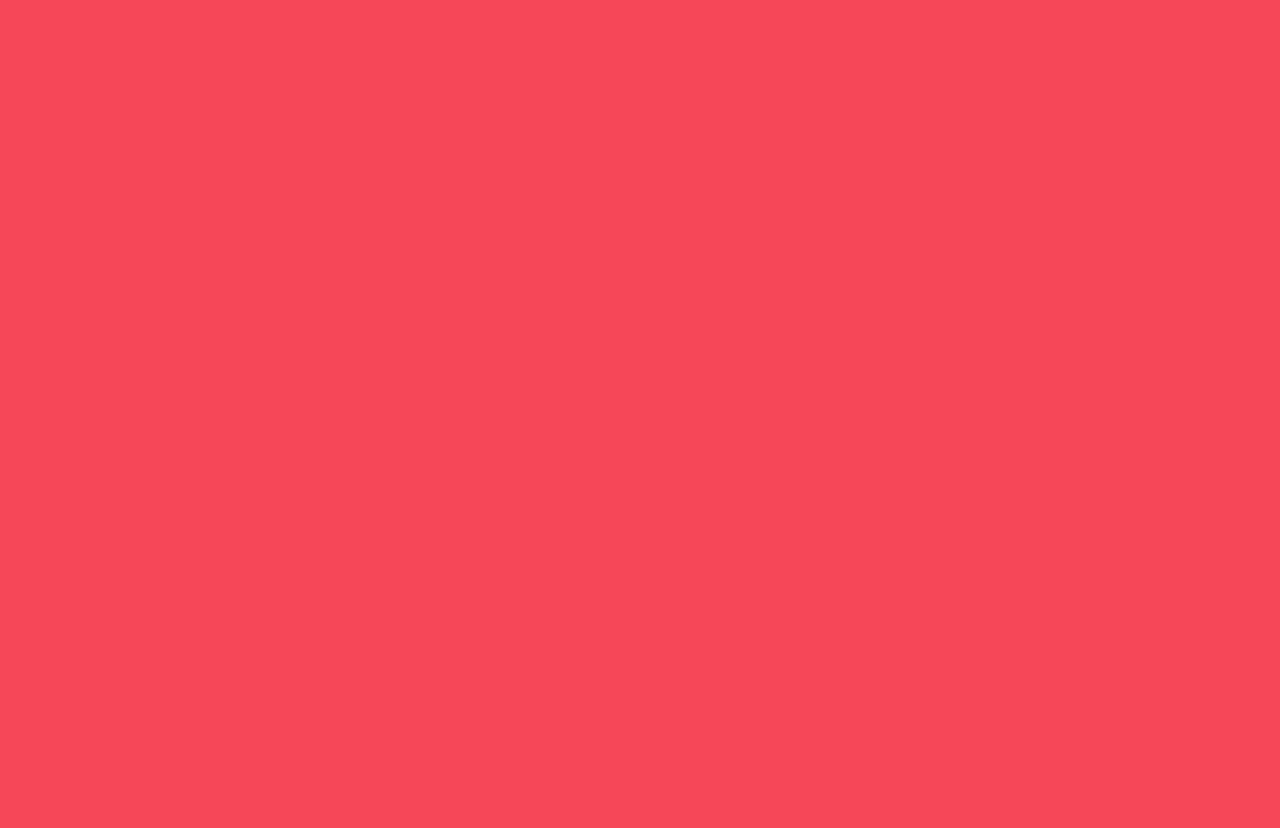
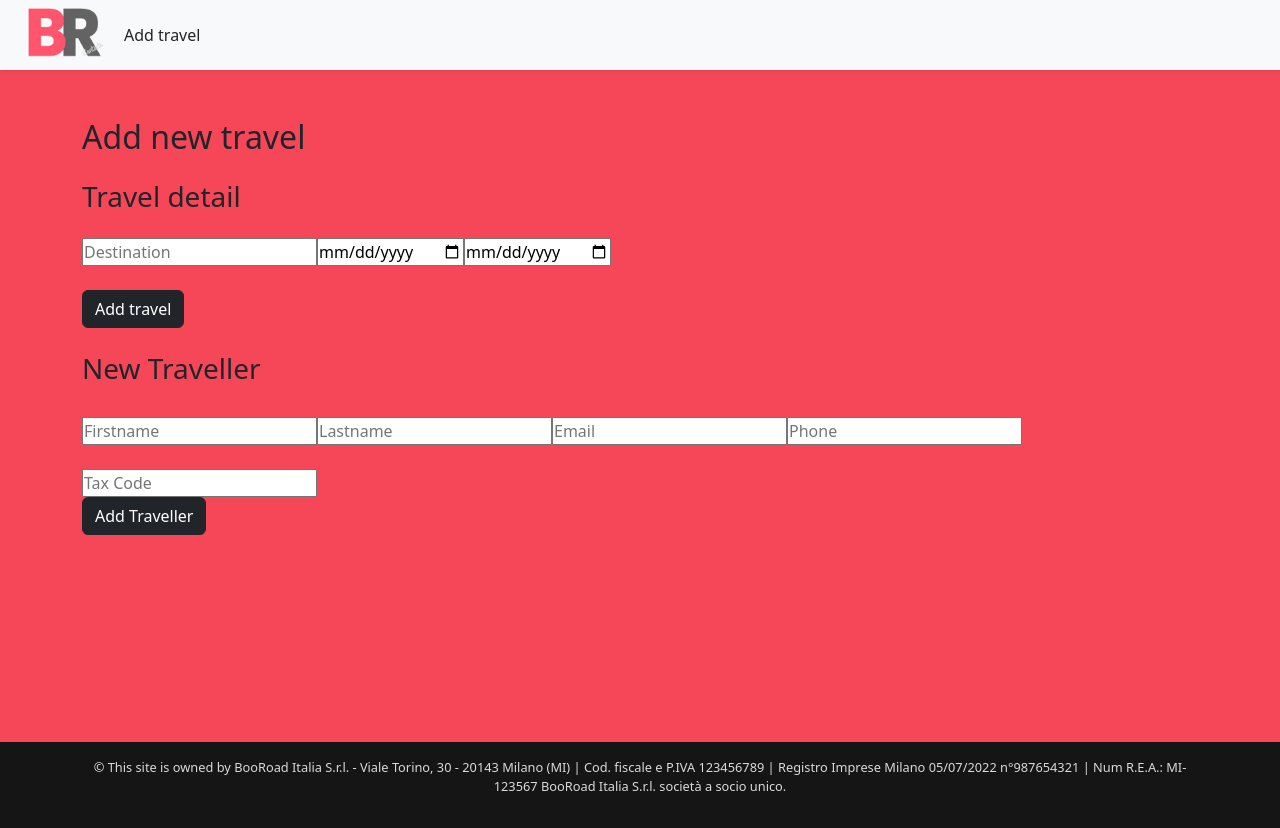
Before and after one commit to GiuseppeFiliberto/BooRoad, a React (Vite) app: page /add-travel in a window 1280 px wide. Before the commit this address had no page. Before the commit the page ends 800 px from the top, so only its background shows below. Built offline with nearby package versions, Linux system fonts and the light colour scheme; a web font is replaced by a local one.

Commit message:
Add AddTravel component and update routing; enhance Header and CSS styles

```diff
--- a/src/App.jsx
+++ b/src/App.jsx
@@ -4,6 +4,7 @@ import { BrowserRouter, Routes, Route } from 'react-router-dom';
 import DefaultLayout from './Layouts/DefaultLayout';
 import HomePage from './Pages/HomePage';
 import Traveldetailcard from './Pages/TravelPage';
+import AddTravel from './Componets/AddTravel';
 
 
 function App() {
@@ -13,6 +14,7 @@ function App() {
         <Route element={<DefaultLayout />}>
           <Route path="/" Component={HomePage} />
           <Route path="/Traveldetailcard/:id" Component={Traveldetailcard} />
+          <Route path="/add-travel" Component={AddTravel} />
         </Route>
       </Routes>
     </BrowserRouter>
--- /dev/null
+++ b/src/Componets/AddTravel.jsx
@@ -0,0 +1,52 @@
+export default function AddTravel() {
+
+    return (
+        <div className="container my-5">
+            <h2>Add new travel</h2>
+
+            <div className="add-travel">
+                <h3 className="my-4">Travel detail</h3>
+                <input
+                    type="text"
+                    className="mb-4"
+                    placeholder="Destination"
+                />
+                <input
+                    type="date"
+                />
+                <input
+                    type="date"
+                />
+            </div>
+            <button className="btn btn-dark">Add travel</button>
+
+
+            <div className="add-traveller">
+                <h3 className="mt-4">New Traveller</h3>
+                <input
+                    type="text"
+                    className="my-4"
+                    placeholder="Firstname"
+                />
+                <input
+                    type="text"
+                    placeholder="Lastname"
+                />
+                <input
+                    type="email"
+                    placeholder="Email"
+                />
+                <input
+                    type="text"
+                    placeholder="Phone"
+                />
+                <input
+                    type="text"
+                    placeholder="Tax Code"
+                />
+            </div>
+            <button className="btn btn-dark">Add Traveller</button>
+
+        </div>
+    );
+}
--- a/src/Componets/Header.jsx
+++ b/src/Componets/Header.jsx
@@ -6,10 +6,14 @@ export default function Header() {
     return (
         <>
             <nav className="navbar navbar-expand navbar-light bg-light shadow-sm">
-                <div className="nav navbar-nav">
-                    <div className="logo">
-                        <Link className="nav-item nav-link active mx-5" to="/">
-                            <img src="/images/BooRoad.png" alt="" style={{ width: "80px" }} />
+                <div className="container-fluid">
+                    <div className="d-flex align-items-center">
+                        <Link className="nav-item nav-link active mx-3" to="/">
+                            <img src="/images/BooRoad.png" alt="Logo" style={{ width: "80px" }} />
+                        </Link>
+
+                        <Link to="/add-travel" className="nav-link text-dark add-travel">
+                            Add travel
                         </Link>
                     </div>
                 </div>
--- a/src/index.css
+++ b/src/index.css
@@ -35,6 +35,10 @@ main {
 .logo {
     width: 20px;
 
+}
+
+.add-travel {
+    font-size: 1rem !important;
 }
 
 .city-img {
```
